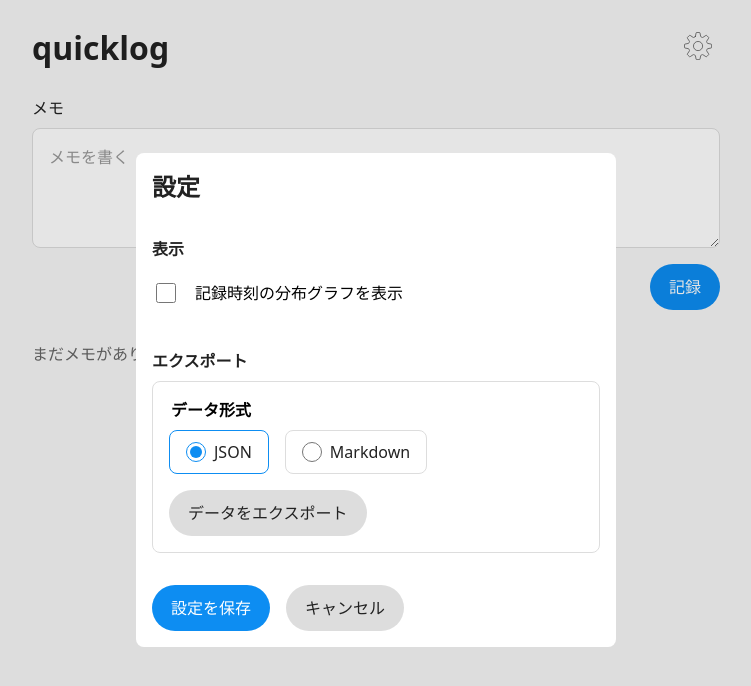
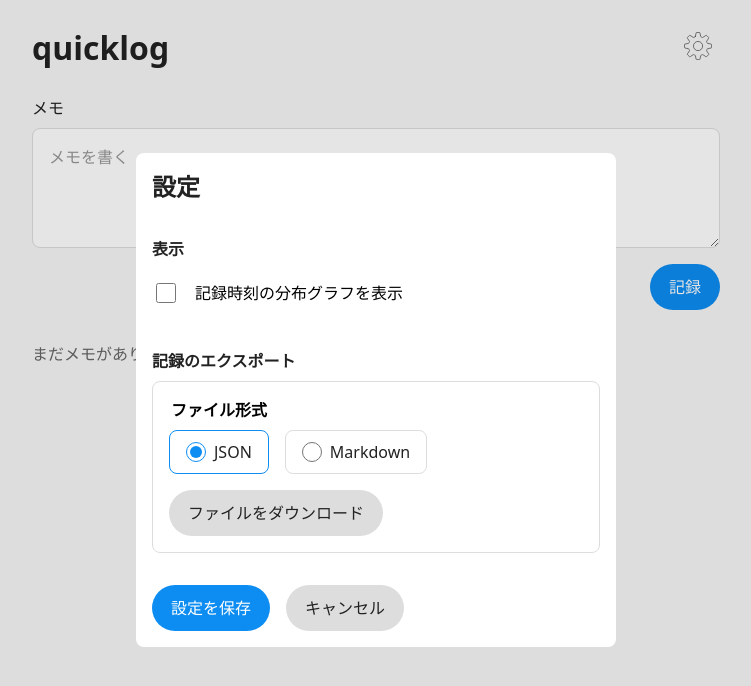
Before and after one commit to asamichiruko/quicklog, a Vue app: page / in a window 1280 px wide. Both pictures are taken after a click on the button "設定". Shown: the top 686 px of the page, without its empty margins (264-1015 px from the left). Built offline with nearby package versions, Linux system fonts and the light colour scheme.

Commit message:
chore: エクスポート周りのラベルの文言を変更

```diff
--- a/src/components/SettingsDialog.vue
+++ b/src/components/SettingsDialog.vue
@@ -61,10 +61,10 @@ defineExpose({ open })
         </ul>
       </section>
       <section class="section">
-        <h3 class="section-heading">エクスポート</h3>
+        <h3 class="section-heading">記録のエクスポート</h3>
         <div class="export-panel">
           <fieldset class="export-type-selector">
-            <legend class="export-type-selector-label">データ形式</legend>
+            <legend class="export-type-selector-label">ファイル形式</legend>
             <label class="export-type-option">
               <input
                 type="radio"
@@ -87,7 +87,7 @@ defineExpose({ open })
             </label>
           </fieldset>
           <button class="button-secondary export-button" type="button" @click="exportData">
-            データをエクスポート
+            ファイルをダウンロード
           </button>
         </div>
       </section>
```
